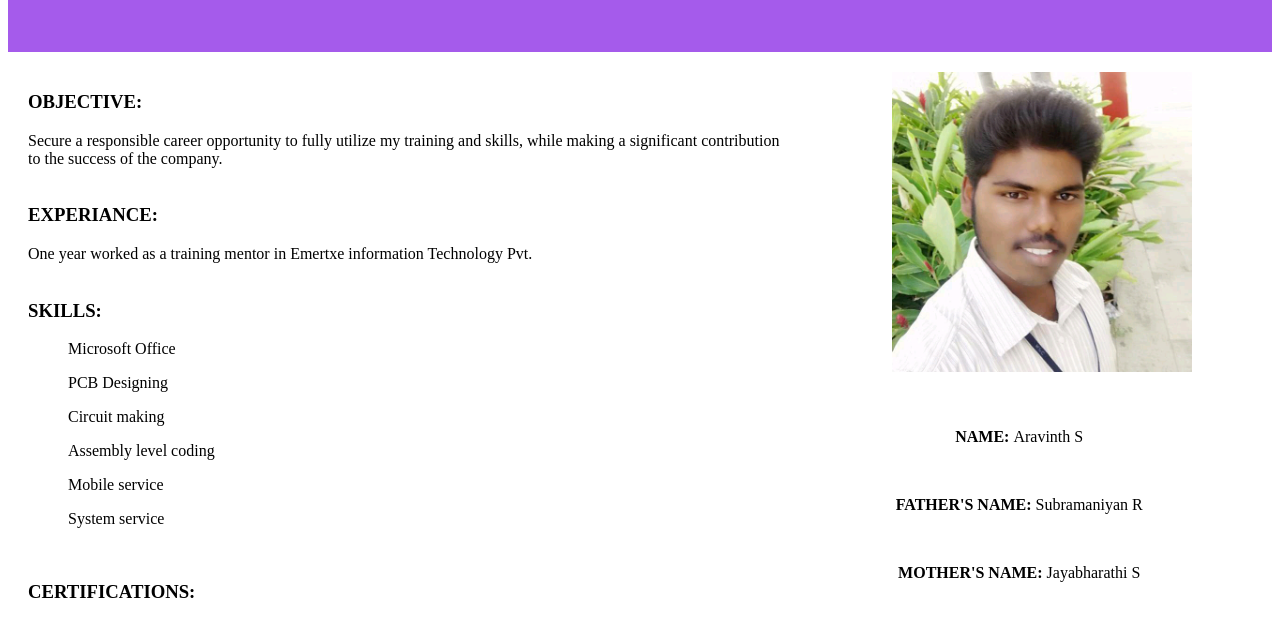
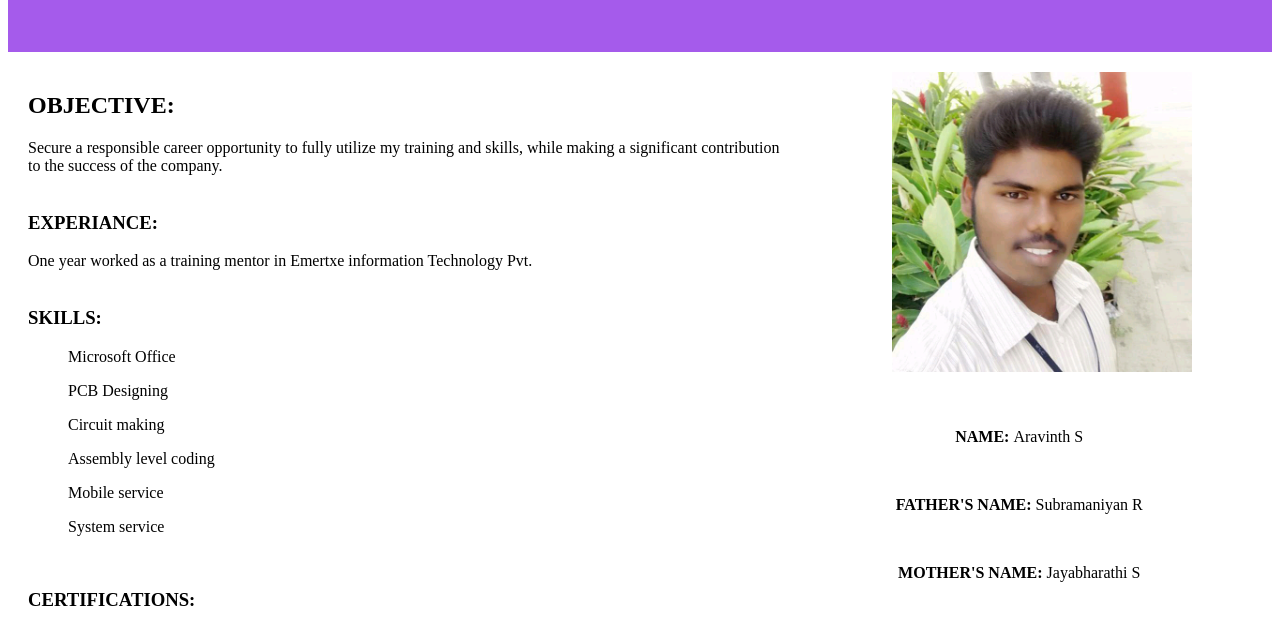
Before and after one commit to ambiaravinth/WTlab-1, a plain HTML site: page index.html in a window 1280 px wide. Shown: the part 163-782 px from the top of the page. Drawn offline with Linux system fonts and the light colour scheme.

Commit message:
Update index.html

```diff
--- a/index.html
+++ b/index.html
@@ -37,7 +37,7 @@
   			<h2>RESUME</h2>
 		</header>
 		<article>
-			<h3 style="text-align:left;">OBJECTIVE:</h3>
+			<h2 style="text-align:left;">OBJECTIVE:</h2>
 			<p4>Secure a responsible career opportunity to fully utilize my training and skills, while making a significant contribution to the success of the company.</p4><br><br>
 			<h3>EXPERIANCE:</h3>
 			<p4>One year worked as a training mentor in Emertxe information Technology Pvt.</p4><br><br>
```
